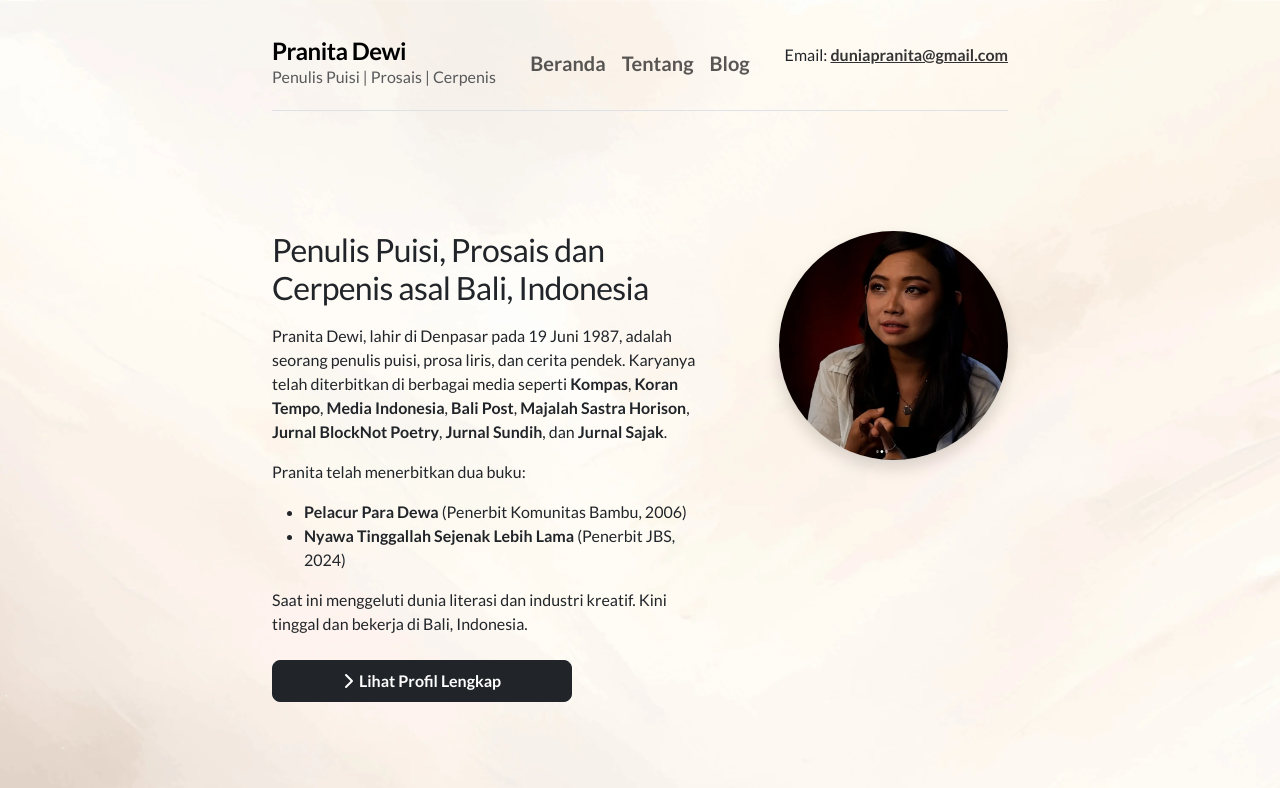
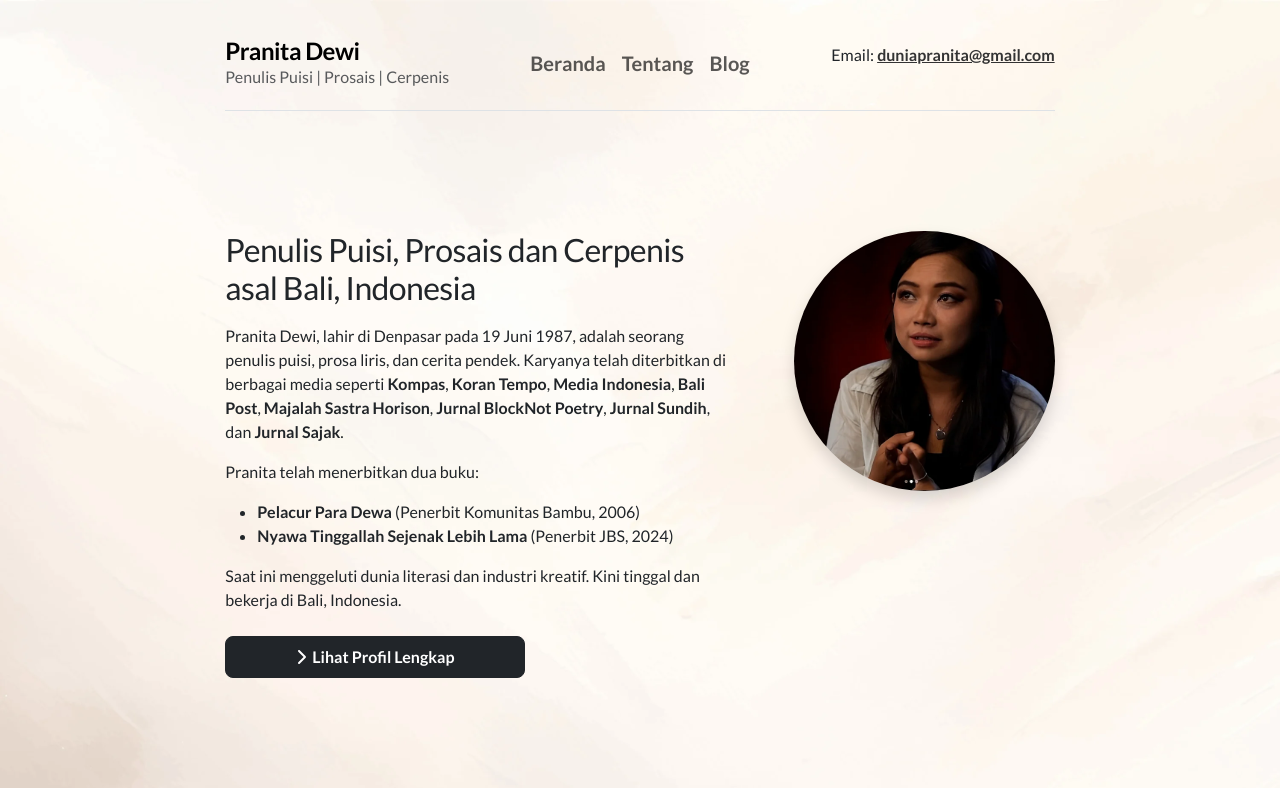
Before and after one commit to themeprys/pranitadewi, a Next.js app: page / in a window 1280 px wide. Shown: the top 788 px of the page. Built offline with nearby package versions, Linux system fonts and the light colour scheme.

Commit message:
fix: restore container width - Change container to container-fluid - Add proper padding to container-fluid

```diff
--- a/src/app/globals.css
+++ b/src/app/globals.css
@@ -14,6 +14,11 @@
     display: flex;
     flex-direction: column;
     padding: 2rem 0;
+}
+
+.container-fluid {
+    padding-left: 2rem;
+    padding-right: 2rem;
 }
 
 .thm_headerlinks a {
--- a/src/app/layout.js
+++ b/src/app/layout.js
@@ -42,7 +42,7 @@ export default function RootLayout({ children }) {
         <link rel="icon" href="/favicon.ico" />
       </head>
       <body className={`master_page ${lato.className}`}>
-        <div className="container">
+        <div className="container-fluid">
           <div className="row">
             <div className="col-lg-8 mx-auto">
               <Header />
```
